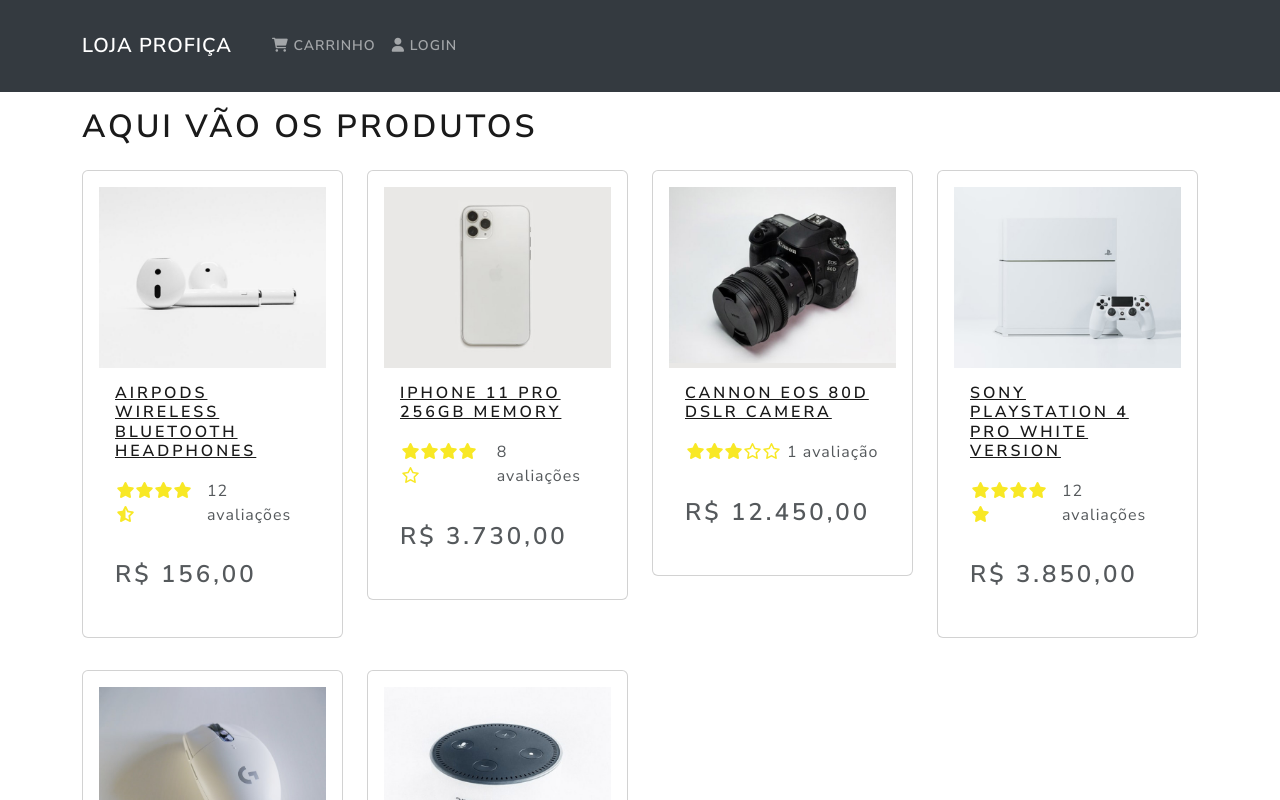
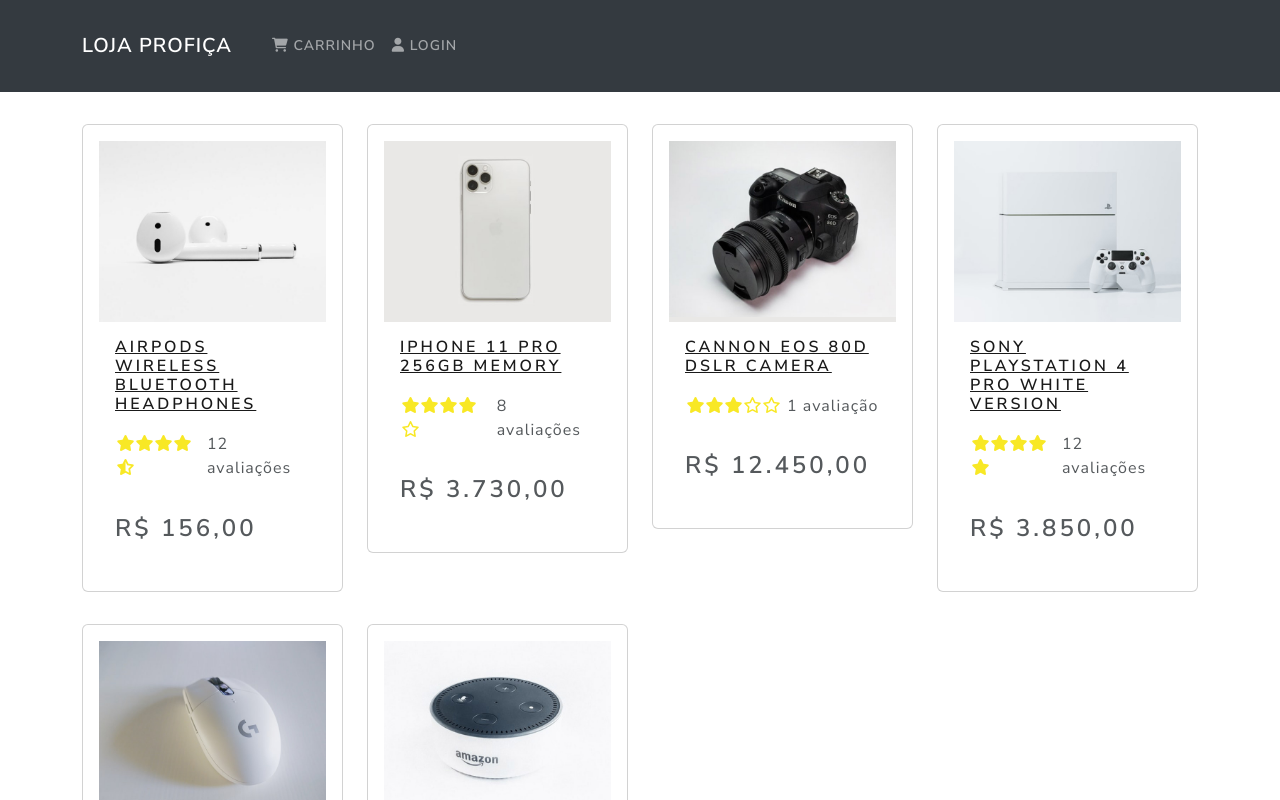
Before and after one commit to GuiJR777/django_react_ecommerce_project, a React (Create React App) app in the folder frontend/: page / in a window 1280 px wide. Shown: the top 800 px of the page. Built offline with nearby package versions, Linux system fonts and the light colour scheme.

Commit message:
Little Fix

```diff
--- a/frontend/src/screens/HomeScreen.js
+++ b/frontend/src/screens/HomeScreen.js
@@ -7,7 +7,6 @@ import products from '../products';
 function HomeScreen() {
   return (
     <div>
-      <h1>Aqui vão os produtos</h1>
       <Row>
         {products.map(product => (
             <Col id={product._id} sm={12} md={6} lg={4} xl={3}>
```
